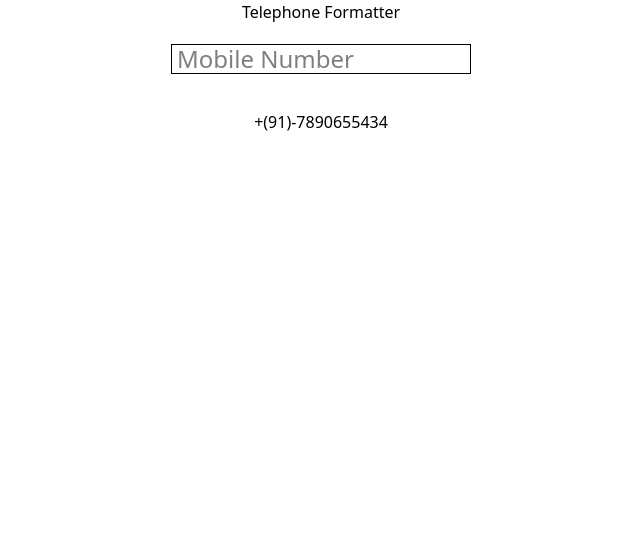
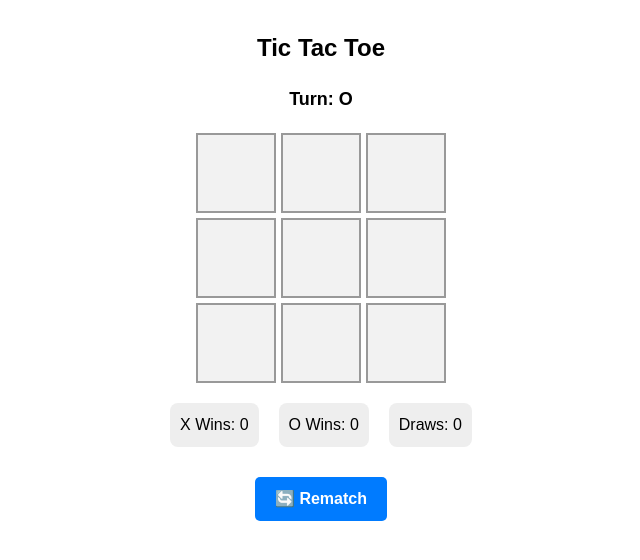
Before and after one commit to patelsweta2/Machine_coding, a React (Vite) app: page / in a window 1280 px wide. Shown: the top 560 px of the page, without its empty margins (319-959 px from the left). Built offline with nearby package versions, Linux system fonts and the light colour scheme.

Commit message:
tic tac toe game

```diff
--- a/src/App.tsx
+++ b/src/App.tsx
@@ -3,7 +3,8 @@
 // import Accordion from "./components/Accordion"
 // import GuessNum from "./components/GuessNum"
 // import StarRating from "./components/StarRating"
-import TelephoneFormatter from "./components/TelephoneFormatter"
+// import TelephoneFormatter from "./components/TelephoneFormatter"
+import TicTacToe from "./components/TicTacToe"
 
 function App() {
   return (
@@ -13,7 +14,8 @@ function App() {
       {/* <Accordion/> */}
       {/* <GuessNum/> */}
       {/* <StarRating /> */}
-      <TelephoneFormatter />
+      {/* <TelephoneFormatter /> */}
+      <TicTacToe />
     </div>
   )
 }
--- /dev/null
+++ b/src/components/TicTacToe.tsx
@@ -0,0 +1,148 @@
+import { useEffect, useState } from 'react';
+import { initialArray, winningComboss } from './../constants';
+
+const TicTacToe = () => {
+    const [squares, setSquares] = useState(initialArray);
+    const [isX, setIsX] = useState(false);
+    const [winner, setWinner] = useState<null | "X" | "O">(null);
+    const [[xWins, oWins, draw], setPlayerWins] = useState([0, 0, 0]);
+
+    useEffect(() => {
+        computeWin();
+    }, [squares]);
+
+    useEffect(() => {
+        if (winner === 'X') {
+            setPlayerWins([xWins + 1, oWins, draw]);
+        } else if (winner === 'O') {
+            setPlayerWins([xWins, oWins + 1, draw]);
+        } else if (winner === null && squares.every(sq => sq !== null)) {
+            setPlayerWins([xWins, oWins, draw + 1]);
+        }
+    }, [winner, squares]);
+
+    const computeWin = () => {
+        setIsX(prev => !prev);
+        for (const combo of winningComboss) {
+            const [a, b, c] = combo;
+            if (squares[a] && squares[a] === squares[b] && squares[a] === squares[c]) {
+                setWinner(squares[a]);
+                return;
+            }
+        }
+    };
+
+    const onEnter = (iTh: number) => {
+        if (squares[iTh] === null && winner === null) {
+            setSquares((prev: any) => {
+                const copy = [...prev];
+                copy[iTh] = isX ? 'X' : 'O';
+                return copy;
+            });
+        }
+    };
+
+    const rematch = () => {
+        setSquares(initialArray);
+        setWinner(null);
+    };
+
+    return (
+        <div style={styles.container}>
+            <h2 style={styles.heading}>Tic Tac Toe</h2>
+
+            <div style={styles.statusText}>
+                {winner ? `🎉 Winner: ${winner}` : 'Turn: ' + (isX ? 'X' : 'O')}
+            </div>
+
+            <div style={styles.board}>
+                {squares.map((square, i) => (
+                    <Square key={i} value={square} onEntry={() => onEnter(i)} />
+                ))}
+            </div>
+
+            <div style={styles.scoreboard}>
+                <div style={styles.score}>X Wins: {xWins}</div>
+                <div style={styles.score}>O Wins: {oWins}</div>
+                <div style={styles.score}>Draws: {draw}</div>
+            </div>
+
+            <button style={styles.rematchBtn} onClick={rematch}>
+                🔄 Rematch
+            </button>
+        </div>
+    );
+};
+
+const Square = ({ value, onEntry }) => {
+    return (
+        <div style={styles.square} onClick={onEntry}>
+            <span style={styles.squareText}>{value}</span>
+        </div>
+    );
+};
+
+// 🧾 Style Object
+const styles = {
+    container: {
+        display: 'flex',
+        flexDirection: 'column' as const,
+        alignItems: 'center',
+        gap: '20px',
+        padding: '30px',
+        fontFamily: 'Arial, sans-serif',
+    },
+    heading: {
+        fontSize: '24px',
+        fontWeight: 'bold',
+    },
+    board: {
+        display: 'grid',
+        gridTemplateColumns: 'repeat(3, 80px)',
+        gridTemplateRows: 'repeat(3, 80px)',
+        gap: '5px',
+    },
+    square: {
+        width: '80px',
+        height: '80px',
+        backgroundColor: '#f2f2f2',
+        border: '2px solid #999',
+        display: 'flex',
+        justifyContent: 'center',
+        alignItems: 'center',
+        fontSize: '28px',
+        fontWeight: 'bold',
+        cursor: 'pointer',
+        userSelect: 'none',
+    },
+    squareText: {
+        color: '#333',
+    },
+    statusText: {
+        fontSize: '18px',
+        fontWeight: '600',
+    },
+    scoreboard: {
+        display: 'flex',
+        gap: '20px',
+        fontSize: '16px',
+        fontWeight: '500',
+    },
+    score: {
+        backgroundColor: '#eee',
+        padding: '10px',
+        borderRadius: '8px',
+    },
+    rematchBtn: {
+        marginTop: '10px',
+        padding: '10px 20px',
+        backgroundColor: '#007bff',
+        color: 'white',
+        fontWeight: 'bold',
+        border: 'none',
+        borderRadius: '5px',
+        cursor: 'pointer',
+    },
+};
+
+export default TicTacToe;
--- /dev/null
+++ b/src/constants.js
@@ -0,0 +1,56 @@
+export const size = 3;
+
+const winningCombos = [];
+
+// horizontal
+for (let i = 0; i < size; i++) {
+  const row = [];
+  for (let j = 0; j < size; j++) {
+    row.push(i * size + j);
+  }
+  winningCombos.push(row);
+}
+
+//vertical
+for (let i = 0; i < size; i++) {
+  const row = [];
+  for (let j = 0; j < size; j++) {
+    row.push(j * size + i);
+  }
+  winningCombos.push(row);
+}
+
+// diagonal 1
+const diag1 = [];
+for (let i = 0; i < size; i++) {
+  diag1.push(i * size + i);
+}
+winningCombos.push(diag1);
+
+// diagonal 2
+const diag2 = [];
+for (let i = 0; i < size; i++) {
+  diag2.push(i * size + size - i - 1);
+}
+
+winningCombos.push(diag2);
+
+// alternate way
+
+export const winningComboss = [
+  // rows
+  ...Array.from(new Array(size), (_, i) =>
+    Array.from(new Array(size), (_, j) => i * size + j)
+  ),
+  // columns
+  ...Array.from(new Array(size), (_, i) =>
+    Array.from(new Array(size), (_, j) => j * size + i)
+  ),
+
+  // diagonal 1
+  Array.from(new Array(size), (_, i) => i * size + i),
+  // diagonal 2
+  Array.from(new Array(size), (_, i) => i * size + size - i - 1),
+];
+
+export const initialArray = Array(size * size).fill(null);
```
